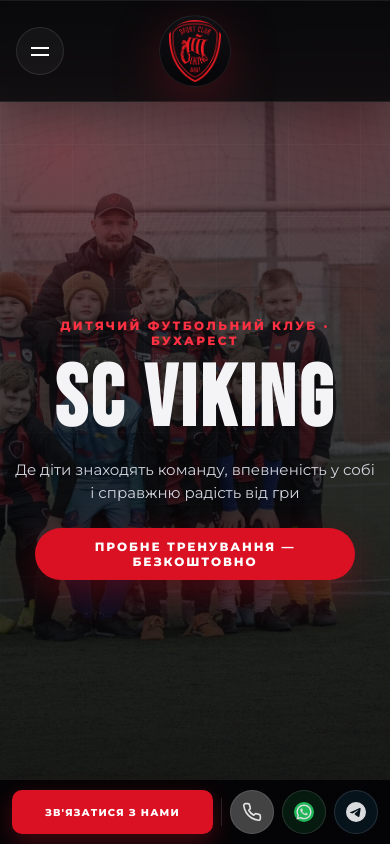
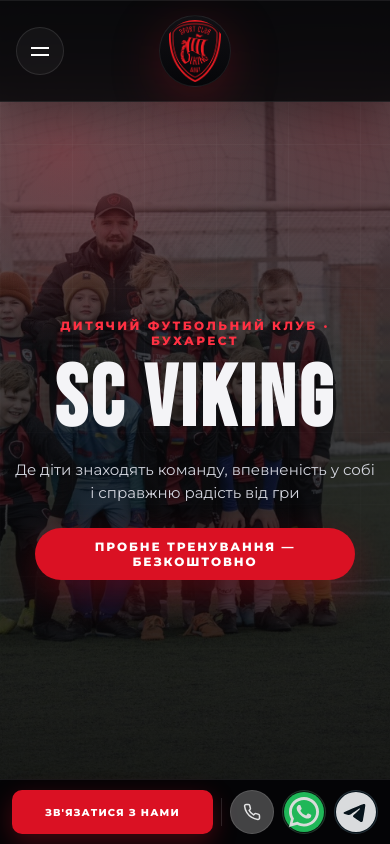
Before and after one commit to kos-4862/viking, a Next.js app: page / in a window 390 px wide. Shown: the top 844 px of the page. Built offline with nearby package versions, Linux system fonts and the light colour scheme.

Commit message:
fix: scale WA/TG icons in mobile bar to match phone icon visually
Co-Authored-By: Claude Opus 4.6 (1M context) <noreply@anthropic.com>

```diff
--- a/app/globals.css
+++ b/app/globals.css
@@ -1905,9 +1905,15 @@ input {
 }
 
 .mobile-bottom-bar .mbb-phone img {
-  width: 20px;
-  height: 20px;
+  width: 18px;
+  height: 18px;
   filter: brightness(0) invert(1);
+}
+
+.mobile-bottom-bar .mbb-wa img,
+.mobile-bottom-bar .mbb-tg img {
+  width: 40px;
+  height: 40px;
 }
 
 .mobile-bottom-bar .mbb-wa {
```
